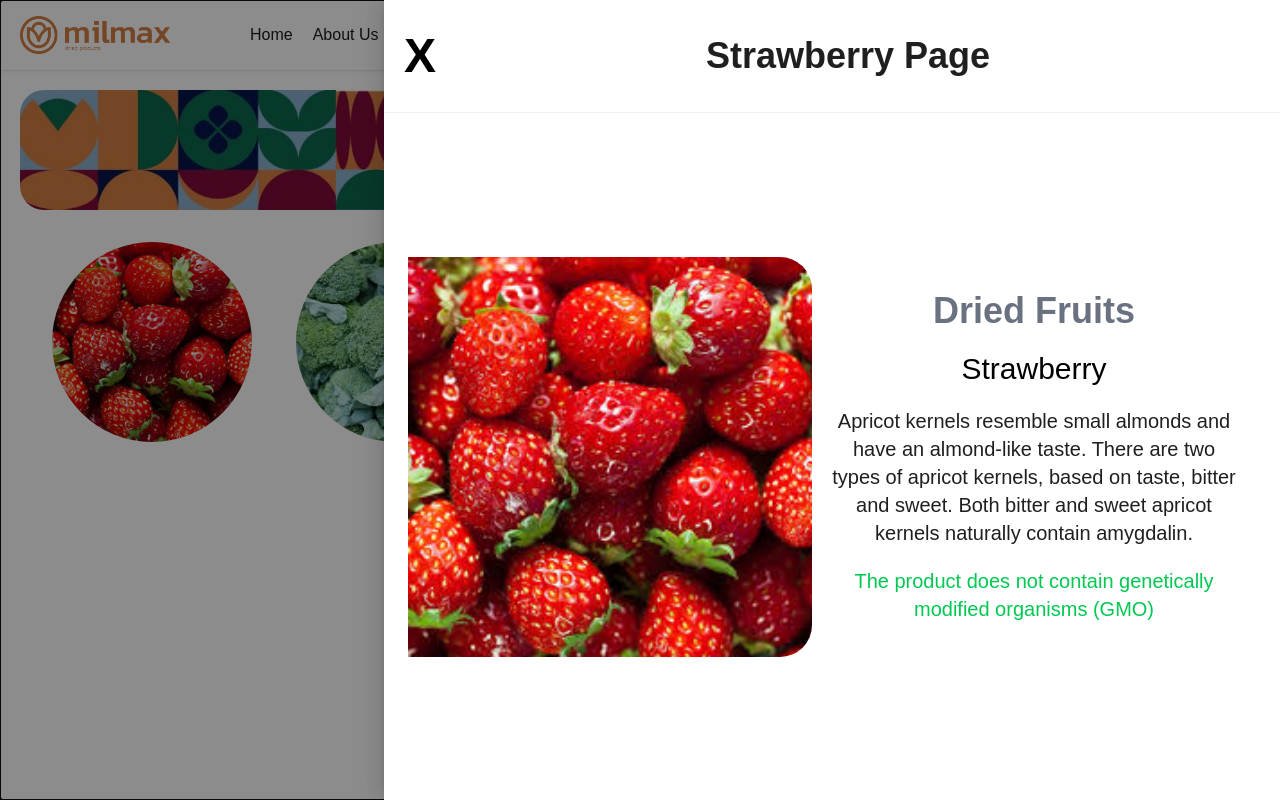
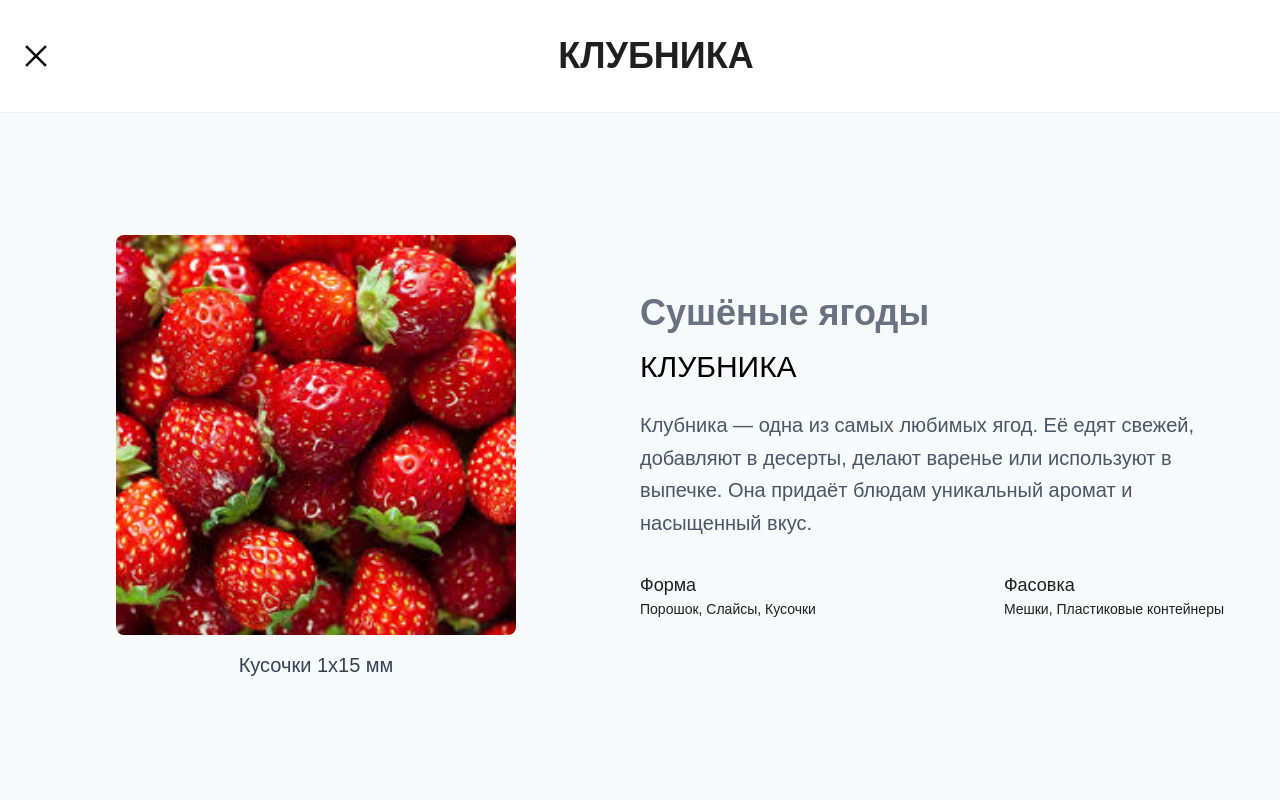
Before and after one commit to 932525862/maktabalxor, a React (Vite) app: page /production in a window 1280 px wide. Both pictures are taken after a click on the element 152 px from the left and 341 px from the top of the page. Built offline with nearby package versions, Linux system fonts and the light colour scheme.

Commit message:
Toshmat changed 2

```diff
--- /dev/null
+++ b/src/pages/production/drawer.tsx
@@ -0,0 +1,58 @@
+import { CloseOutlined } from "@ant-design/icons";
+import { Drawer } from "antd";
+
+interface ProductDrawerProps {
+  open: boolean;
+  onClose: () => void;
+  prodImg: string;
+  prodName: string;
+  description: string;
+  title: string;
+}
+export default function ProductDrawer({ open, onClose, prodImg, prodName, description, title }: ProductDrawerProps) {
+  return (
+    <Drawer
+      closeIcon={<CloseOutlined style={{ fontSize: "28px", color: "black" }} />}
+      title={<div className="text-center text-4xl h-full my-5">{title}</div>}
+      size="large"
+      width="100%"
+      onClose={onClose}
+      open={open}
+      bodyStyle={{ backgroundColor: "#f8f9fa" }}
+    >
+      <div className="flex items-center justify-between w-full h-full">
+        {/* Image Section */}
+        <div className="flex-1 flex flex-col justify-center items-center">
+          <div className="w-[400px] h-[400px]">
+            <img
+              src={prodImg}
+              alt={title}
+              className="rounded-lg object-cover w-full h-full"
+            />
+          </div>
+          <div className="mt-4 text-xl text-gray-700">Кусочки 1x15 мм</div>
+        </div>
+
+        {/* Content Section */}
+        <div className="flex-1 p-8">
+          <div className="text-gray-500 text-4xl font-bold mb-4">Сушёные ягоды</div>
+          <div className="text-black text-3xl mb-6">{prodName}</div>
+          <p className="text-xl text-gray-600 mb-8 leading-relaxed">
+            {description}
+          </p>
+          {/* Form and Packaging Info */}
+          <div className="flex justify-between mt-5">
+            <div>
+              <div className="font-medium text-lg">Форма</div>
+              <div>Порошок, Слайсы, Кусочки</div>
+            </div>
+            <div>
+              <div className="font-medium text-lg">Фасовка</div>
+              <div>Мешки, Пластиковые контейнеры</div>
+            </div>
+          </div>
+        </div>
+      </div>
+    </Drawer>
+  )
+}
--- a/src/pages/production/index.tsx
+++ b/src/pages/production/index.tsx
@@ -3,65 +3,41 @@ import carrot from "../../assets/production/carrot.jpg"
 import cherry from "../../assets/production/cherry.jpg"
 import strawImg from "../../assets/production/straw.jpg"
 import bg from "../../assets/production/bg.jpg"
-import { Drawer } from "antd"
 import { useState } from "react"
+import ProductDrawer from "./drawer"
 
 const ProductionPage = (): JSX.Element => {
   const [open, setOpen] = useState<boolean>(false);
-
-  const onClose = () => {
-    setOpen(false);
-  }
-
-  const name = "Strawberry Page";
-
   return <>
     <div className="container max-w-7xl h-full w-full mx-auto flex flex-col justify-between">
-      <div className="uppercase flex justify-center items-center h-30 text-4xl rounded-3xl mt-5 text-white font-bold bg-[url('/assets/bg.jpg')]" style={{ backgroundImage: `url(${bg})` }}>Frozen Products</div>
+      <div className="uppercase flex justify-center items-center h-24 text-4xl rounded-3xl mt-5 text-white font-bold bg-[url('/assets/bg.jpg')]" style={{ backgroundImage: `url(${bg})` }}>Frozen Products</div>
       <div className="flex flex-wrap justify-center items-center gap-5 my-5">
 
         <div className="flex items-center justify-center w-56 h-56 p-3 hover:scale-110 transition-all duration-300 ease-in-out hover:grayscale-50" onClick={() => setOpen(true)}>
           <img src={strawImg} alt="Dry Product Image" className="rounded-full object-cover h-full w-full" style={{ mixBlendMode: "multiply" }} />
         </div>
 
-        <div className="flex items-center justify-center w-56 h-56 p-3 hover:scale-110 transition-all duration-300 ease-in-out hover:grayscale-50">
+        <div className="flex items-center justify-center w-56 h-56 p-3 hover:scale-110 transition-all duration-300 ease-in-out hover:grayscale-50" onClick={() => setOpen(true)}>
           <img src={brocolli} alt="Dry Product Image" className="rounded-full object-cover h-full w-full" style={{ mixBlendMode: "multiply" }} />
         </div>
-        <div className="flex items-center justify-center w-56 h-56 p-3 hover:scale-110 transition-all duration-300 ease-in-out hover:grayscale-50">
+        <div className="flex items-center justify-center w-56 h-56 p-3 hover:scale-110 transition-all duration-300 ease-in-out hover:grayscale-50" onClick={() => setOpen(true)}>
           <img src={carrot} alt="Dry Product Image" className="rounded-full object-cover h-full w-full" style={{ mixBlendMode: "multiply" }} />
         </div>
-        <div className="flex items-center justify-center w-56 h-56 p-3 hover:scale-110 transition-all duration-300 ease-in-out hover:grayscale-50">
+        <div className="flex items-center justify-center w-56 h-56 p-3 hover:scale-110 transition-all duration-300 ease-in-out hover:grayscale-50" onClick={() => setOpen(true)}>
           <img src={cherry} alt="Dry Product Image" className="rounded-full object-cover h-full w-full" style={{ mixBlendMode: "multiply" }} />
         </div>
-        <div className="flex items-center justify-center w-56 h-56 p-3 hover:scale-110 transition-all duration-300 ease-in-out hover:grayscale-50">
+        <div className="flex items-center justify-center w-56 h-56 p-3 hover:scale-110 transition-all duration-300 ease-in-out hover:grayscale-50" onClick={() => setOpen(true)}>
           <img src={brocolli} alt="Dry Product Image" className="rounded-full object-cover h-full w-full" style={{ mixBlendMode: "multiply" }} />
         </div>
-        <div className="flex items-center justify-center w-56 h-56 p-3 hover:scale-110 transition-all duration-300 ease-in-out hover:grayscale-50">
+        <div className="flex items-center justify-center w-56 h-56 p-3 hover:scale-110 transition-all duration-300 ease-in-out hover:grayscale-50" onClick={() => setOpen(true)}>
           <img src={strawImg} alt="Dry Product Image" className="rounded-full object-cover h-full w-full" style={{ mixBlendMode: "multiply" }} />
         </div>
-        <div className="flex items-center justify-center w-56 h-56 p-3 hover:scale-110 transition-all duration-300 ease-in-out hover:grayscale-50">
+        <div className="flex items-center justify-center w-56 h-56 p-3 hover:scale-110 transition-all duration-300 ease-in-out hover:grayscale-50" onClick={() => setOpen(true)}>
           <img src={cherry} alt="Dry Product Image" className="rounded-full object-cover h-full w-full" style={{ mixBlendMode: "multiply" }} />
         </div>
       </div>
     </div>
-    <Drawer closeIcon={<div className="text-5xl text-black">
-      X
-    </div>} title={
-      <div className="text-center text-4xl h-full my-5">{name}</div>
-    } size="large" width={"70%"} onClose={onClose} open={open}>
-      <div className="flex items-center justify-between w-full h-full">
-        <div className="w-[400px] h-[400px] flex items-center justify-center flex-1">
-          <img src={strawImg} alt="Dry Product Image" className="rounded-r-4xl object-cover w-full h-full" />
-        </div>
-        <div className="flex-1 p-5 flex flex-col justify-center items-center">
-          <div className="text-gray-500 text-4xl font-bold">Dried Fruits</div>
-          <div className="text-black text-3xl mt-5">Strawberry</div>
-          <div className="text-xl text-center mt-5">Apricot kernels resemble small almonds and have an almond-like taste. There are two types of apricot kernels, based on taste, bitter and sweet. Both bitter and sweet apricot kernels naturally contain amygdalin.
-          </div>
-          <div className="text-xl text-center mt-5 text-green-500">The product does not contain genetically modified organisms (GMO)</div>
-        </div>
-      </div>
-    </Drawer>
+    <ProductDrawer open={open} onClose={() => setOpen(false)} title={"КЛУБНИКА"} prodName={"КЛУБНИКА"} description={"Клубника — одна из самых любимых ягод. Её едят свежей, добавляют в десерты, делают варенье или используют в выпечке. Она придаёт блюдам уникальный аромат и насыщенный вкус."} prodImg={strawImg} />
   </>;
 };
 
```
